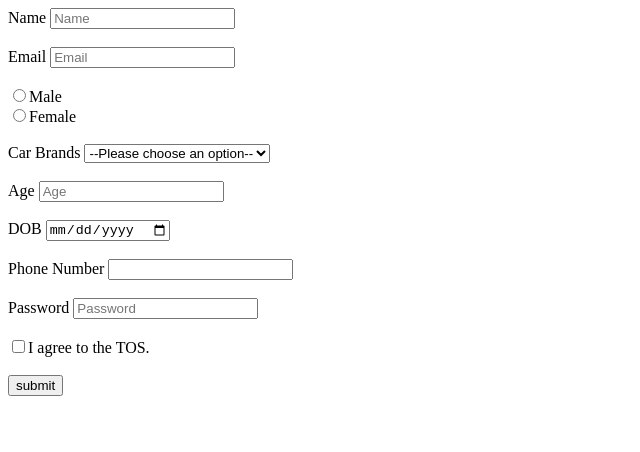
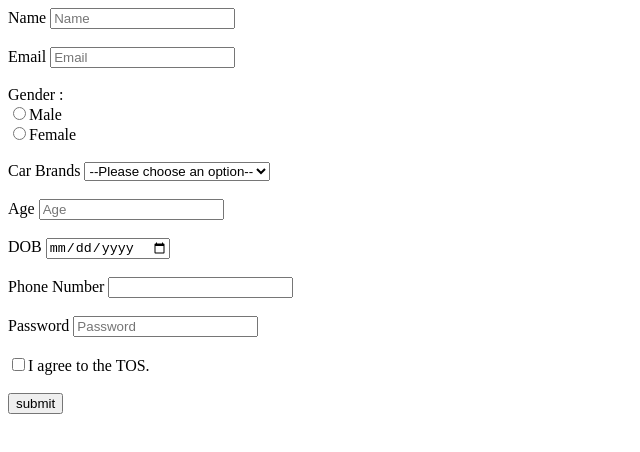
Before and after one commit to acciojob/signup-form-car-rajudutta056, a website: page main.html in a window 1280 px wide. Shown: the whole page, without its empty margins (0-640 px from the left). Drawn offline with Linux system fonts and the light colour scheme.

Commit message:
created a submission

```diff
--- a/main.html
+++ b/main.html
@@ -22,7 +22,7 @@
 		</div>
 		<br>
 		<div>
-			<label for="gender" >
+			<label for="gender" > Gender :<br>
 				<input type="radio" value="male" name="Gender"  required id="id1">Male<br>
 				<input type="radio" value="Female" name="Gender" required id="id1">Female
 			</label>
```
